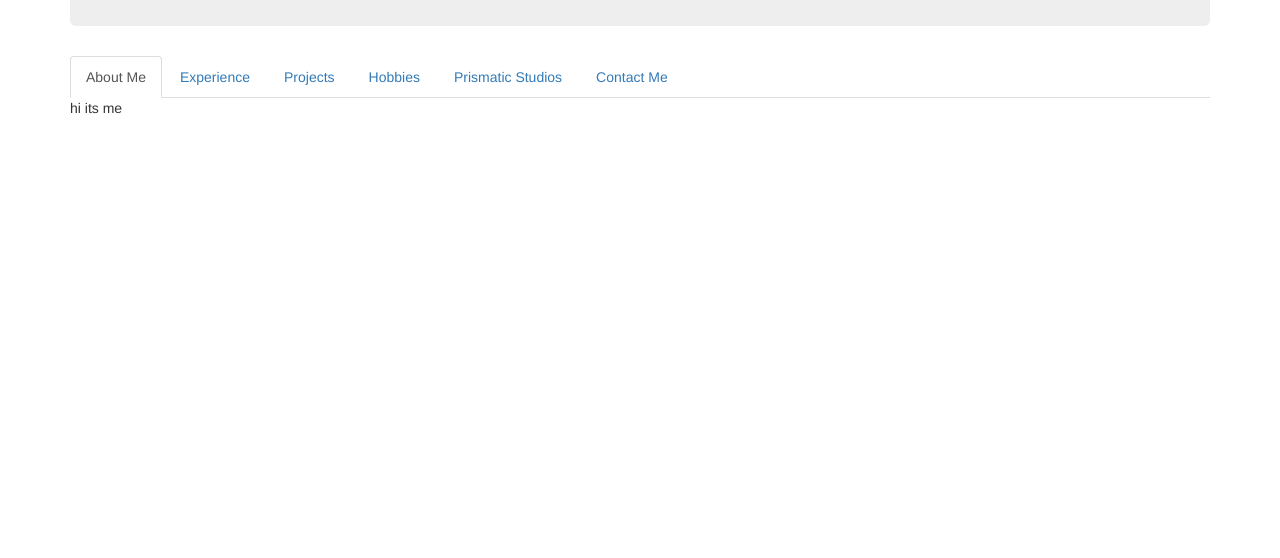
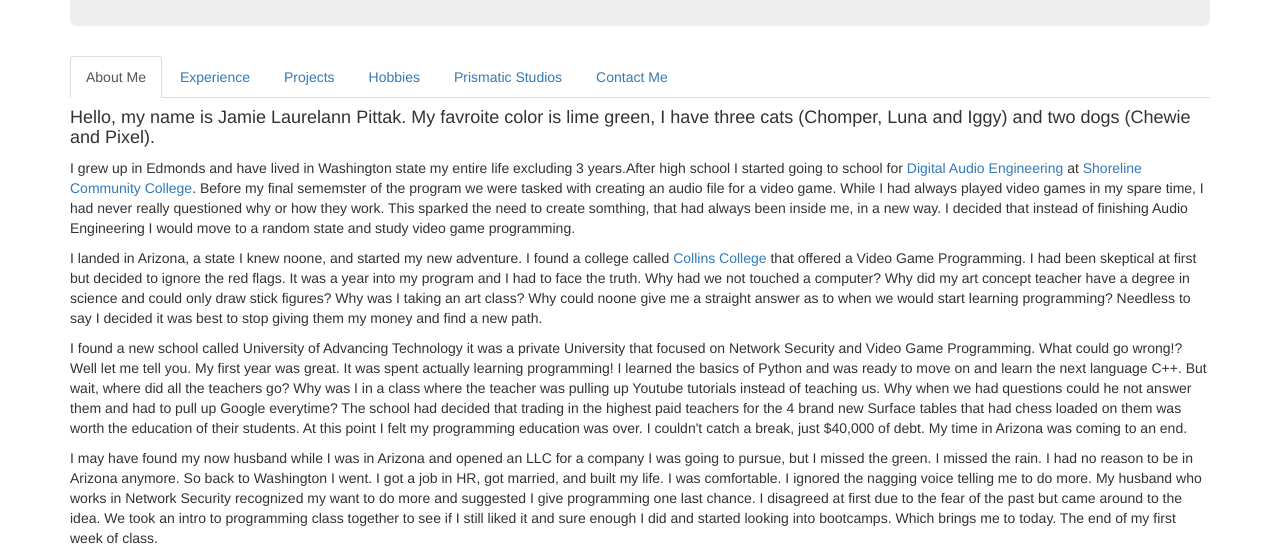
Before and after one commit to charRAWR456/portfolio-webpage, a plain HTML site: page index.html in a window 1280 px wide. Shown: the part 514-1072 px from the top of the page. Before the commit the page ends 800 px from the top, so only its background shows below. Drawn offline with nearby package versions, Linux system fonts and the light colour scheme.

Commit message:
add text to the about me section

```diff
--- a/index.html
+++ b/index.html
@@ -3,7 +3,7 @@
   <head>
     <link href="css/bootstrap.css" rel="stylesheet" type="text/css" media="all">
     <link href="css/styles.css" rel="stylesheet" type="text/css" media="all">
-    <script src="https://maxcdn.bootstrapcdn.com/bootstrap.min.js" integrity="sha384-Tc5IQib027qvyjSMfHjOMaLkfuWVxZxUPnCJA7l2mCWNIpG9mGCD8wGNIcPD7Txa" crossorigin="anonymous"></script>
+
     <title>Jamie's Portfolio</title>
   </head>
 
@@ -26,7 +26,29 @@
 
       <div class="tab-content">
         <div class="tab-pane fade in active" id="aboutme">
-          <p>hi its me</p>
+          <h4>Hello, my name is Jamie Laurelann Pittak. My favroite color is lime green, I have three cats (Chomper, Luna and Iggy) and two dogs (Chewie and Pixel). </h4>
+          <p>
+            I grew up in Edmonds and have lived in Washington state my entire life excluding 3 years.After high school I started going to school for <a href="https://www.shoreline.edu/areas-of-study/documents/majorPlanningSheets/MUSTC-Digital-Audio-Engineering-AAAS.pdf">Digital Audio Engineering</a> at <a href="http://www.shoreline.edu/">Shoreline Community College</a>.
+            Before my final sememster of the program we were tasked with creating an audio file for a video game. While I had always played video games in my spare time, I had never really questioned why or how they work.
+            This sparked the need to create somthing, that had always been inside me, in a new way. I decided that instead of finishing Audio Engineering I would move to a random state and study video game programming.
+          </p>
+
+          <p>
+            I landed in Arizona, a state I knew noone, and started my new adventure. I found a college called <a href="https://en.wikipedia.org/wiki/Collins_College_(Phoenix)">Collins College</a> that offered a Video Game Programming.
+            I had been skeptical at first but decided to ignore the red flags. It was a year into my program and I had to face the truth. Why had we not touched a computer? Why did my art concept teacher have a degree in science and could only draw stick figures?
+            Why was I taking an art class? Why could noone give me a straight answer as to when we would start learning programming? Needless to say I decided it was best to stop giving them my money and find a new path.
+          </p>
+          <p>
+            I found a new school called University of Advancing Technology it was a private University that focused on Network Security and Video Game Programming. What could go wrong!? Well let me tell you. My first year was great. It was spent actually learning
+            programming! I learned the basics of Python and was ready to move on and learn the next language C++. But wait, where did all the teachers go? Why was I in a class where the teacher was pulling up Youtube tutorials instead of teaching us. Why when we had questions
+            could he not answer them and had to pull up Google everytime? The school had decided that trading in the highest paid teachers for the 4 brand new Surface tables that had chess loaded on them was worth the education of their students. At this point I felt my programming
+            education was over. I couldn't catch a break, just $40,000 of debt. My time in Arizona was coming to an end.
+          </p>
+          <p>
+            I may have found my now husband while I was in Arizona and opened an LLC for a company I was going to pursue, but I missed the green. I missed the rain. I had no reason to be in Arizona anymore. So back to Washington I went. I got a job in HR, got married, and built my life. I was comfortable. I ignored the nagging voice telling me
+            to do more. My husband who works in Network Security recognized my want to do more and suggested I give programming one last chance. I disagreed at first due to the fear of the past but came around to the idea. We took an intro to  programming class together to see if I still liked it and sure enough I did and started looking into bootcamps.
+            Which brings me to today. The end of my first week of class.
+          </p>
         </div>
 
       </div>
```
Also changed, not shown: contact-me.html (+1 -1 lines), experience.html (+1 -1 lines), hobbies.html (+1 -1 lines), prismatic-studios.html (+1 -1 lines), projects.html (+1 -1 lines).
